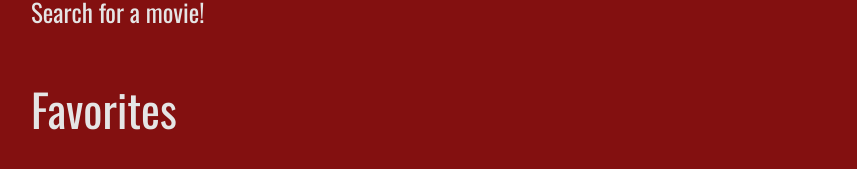
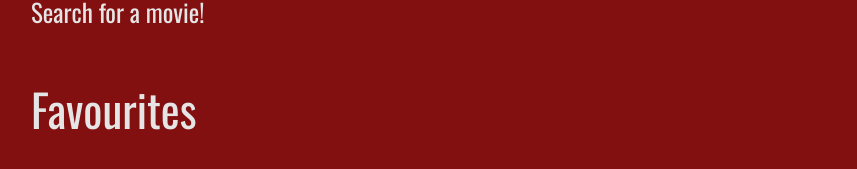
Before and after one commit to IrvHenri/ensemble, a React (Create React App) app: page / in a window 1280 px wide. Shown: the part 327-496 px from the top of the page, without its empty margins (14-871 px from the left). Built offline with nearby package versions, Linux system fonts and the light colour scheme; no server answers.

Commit message:
changed app title and favicon

```diff
--- a/public/index.html
+++ b/public/index.html
@@ -31,7 +31,7 @@
       work correctly both with client-side routing and a non-root public URL.
       Learn how to configure a non-root public URL by running `npm run build`.
     -->
-    <title>React App</title>
+    <title>Cinemage</title>
   </head>
   <body>
     <noscript>You need to enable JavaScript to run this app.</noscript>
--- a/src/App.js
+++ b/src/App.js
@@ -36,7 +36,7 @@ function App() {
           />
         )}
       </section>
-      <ListTitle title="Favorites" />
+      <ListTitle title="Favourites" />
       <section className="movie-list-row">
         {favorites.length > 0 && (
           <MovieList
```
Also changed, not shown: 1 other file (tests, documents, lock files or other folders).
